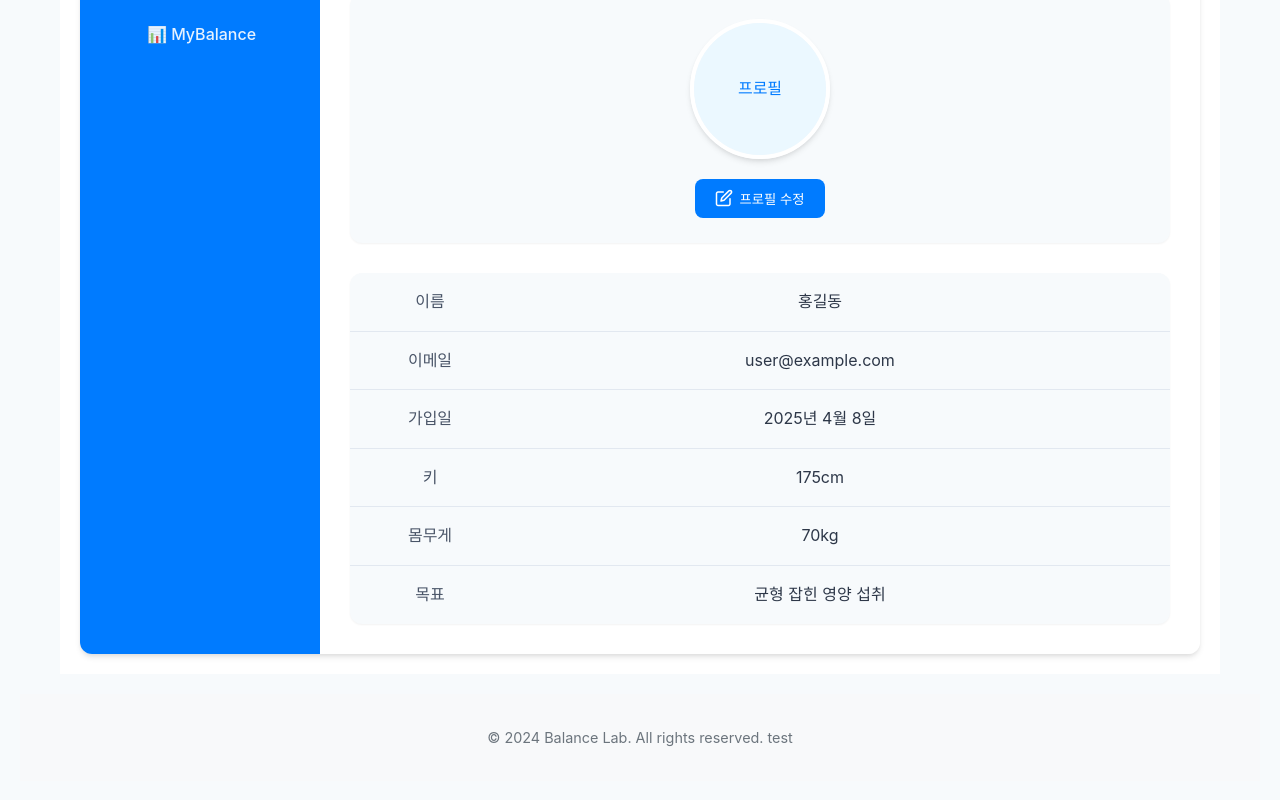
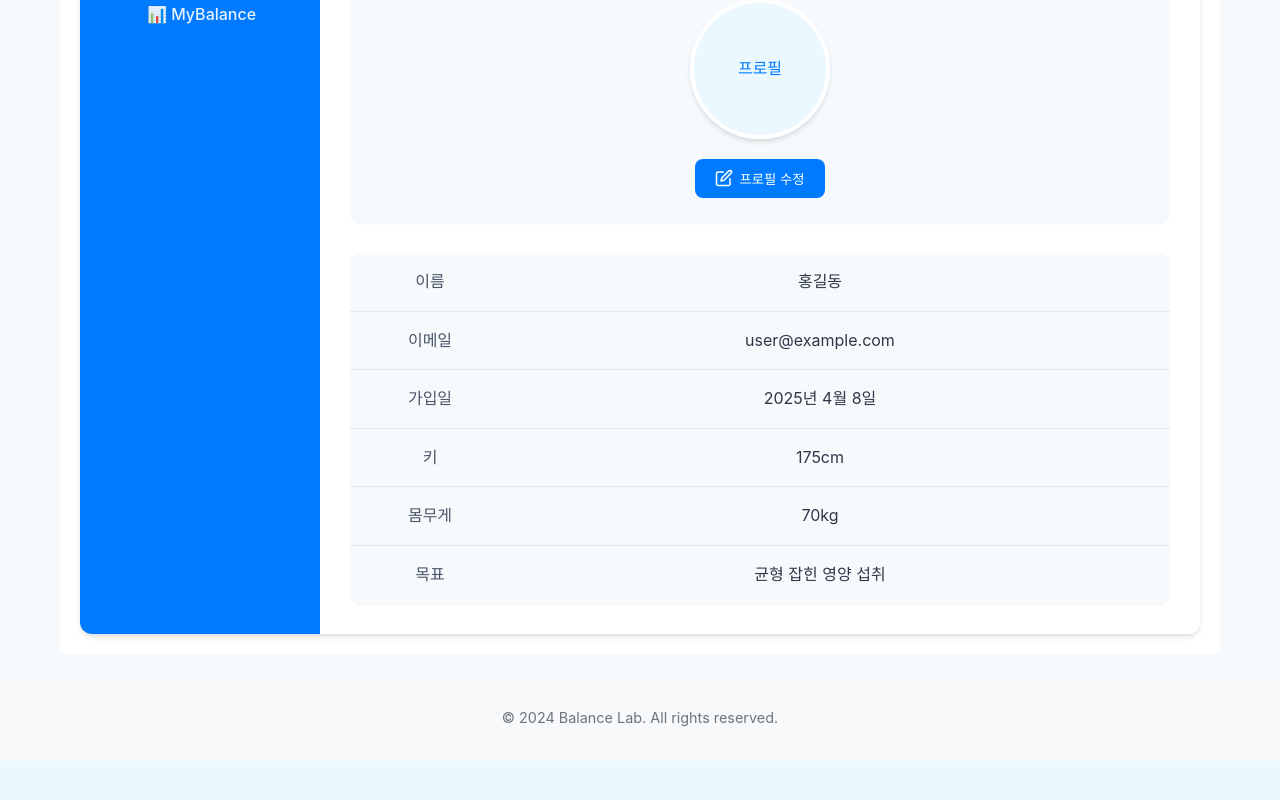
Before and after one commit to hsm9361/balancelabFE, a React (Create React App) app: page /mypage in a window 1280 px wide. Shown: the part 314-1114 px from the top of the page. After the commit the page ends 1075 px from the top, so only its background shows below. Built offline with nearby package versions, Linux system fonts and the light colour scheme.

Commit message:
css 수정 및 오타수정

```diff
--- a/src/App.css
+++ b/src/App.css
@@ -1,6 +1,6 @@
 .App {
   text-align: center;
-  padding: 20px;
+  /* padding: 20px; */
   min-height: 100vh;
   display: flex;
   flex-direction: column;
--- a/src/layouts/Footer.jsx
+++ b/src/layouts/Footer.jsx
@@ -6,7 +6,7 @@ function Footer() {
     <footer className={styles.footer}>
       <div className={styles.footerContainer}>
         <div className={styles.footerContent}>
-          <p>&copy; 2024 Balance Lab. All rights reserved. test</p>
+          <p>&copy; 2024 Balance Lab. All rights reserved.</p>
         </div>
       </div>
     </footer>
```
